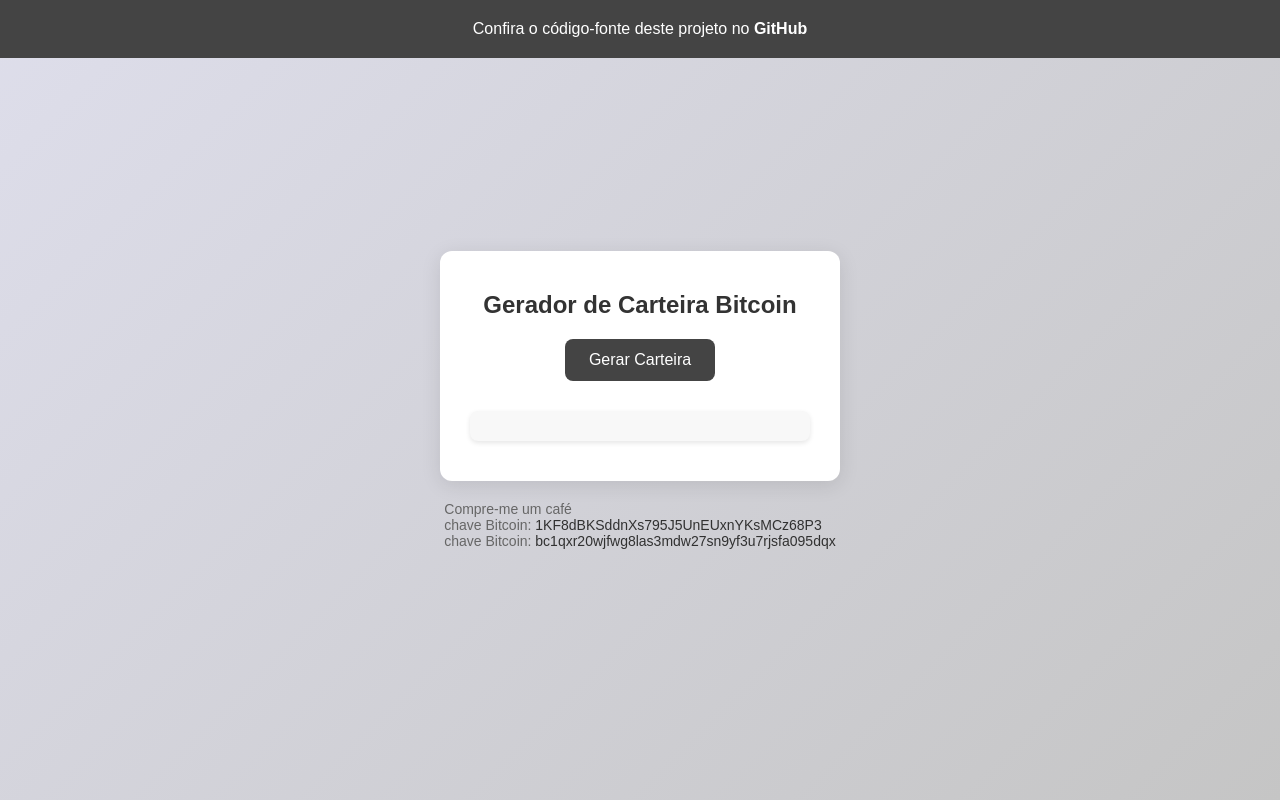
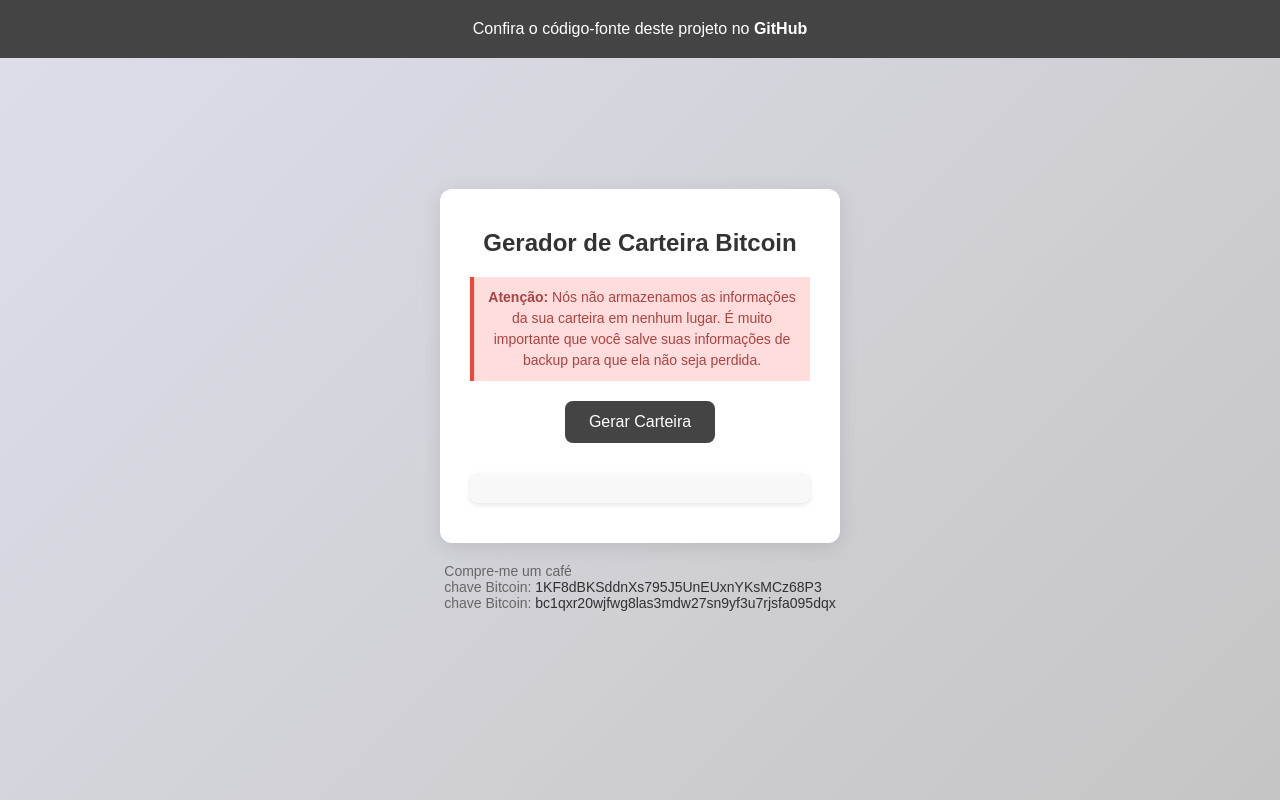
Before and after one commit to Alekssandher/cripto-wallet, a website: page src/index.html in a window 1280 px wide. Drawn offline with Linux system fonts and the light colour scheme.

Commit message:
Feat: warning

```diff
--- a/src/index.html
+++ b/src/index.html
@@ -78,6 +78,17 @@
             margin-bottom: 20px;
         }
 
+        /* Aviso */
+        .warning {
+            margin: 20px 0;
+            padding: 10px;
+            background-color: #ffdddd;
+            border-left: 4px solid #f44336;
+            color: #a94442;
+            font-size: 14px;
+            line-height: 1.5;
+        }
+
         /* Botão */
         button {
             padding: 12px 24px;
@@ -137,6 +148,9 @@
 
     <div class="container">
         <h1>Gerador de Carteira Bitcoin</h1>
+        <div class="warning">
+            <p><strong>Atenção:</strong> Nós não armazenamos as informações da sua carteira em nenhum lugar. É muito importante que você salve suas informações de backup para que ela não seja perdida.</p>
+        </div>
         <button onclick="generateWallet()">Gerar Carteira</button>
         <div class="output" id="output"></div>
     </div>
```
